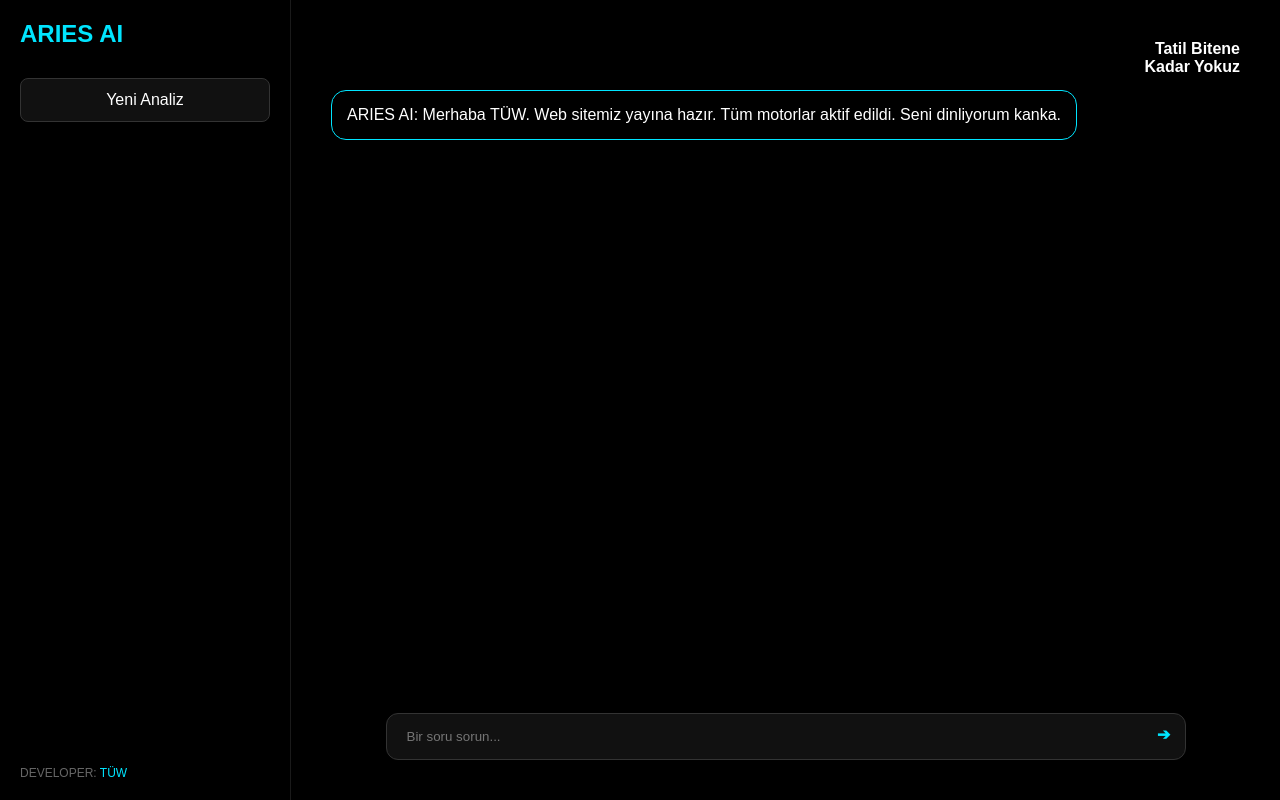
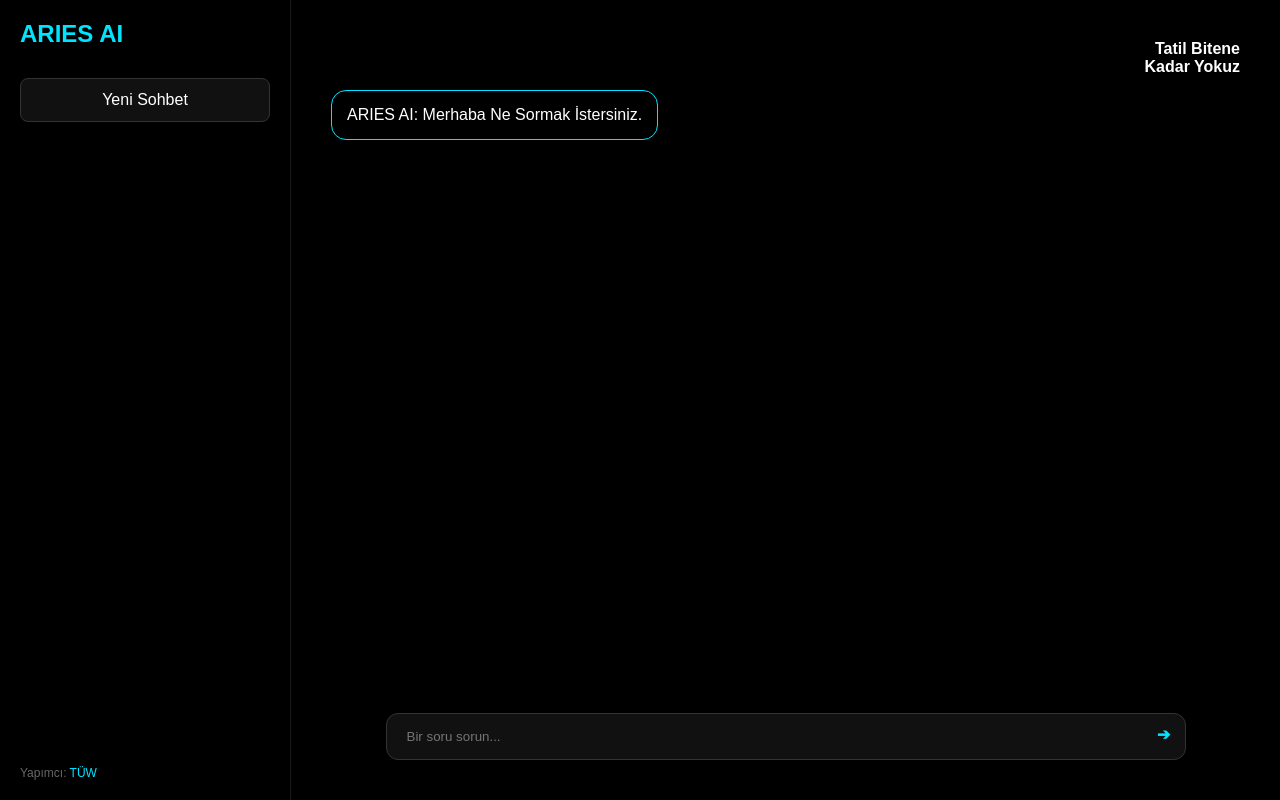
Before and after one commit to eymenasafsakalli0540-beep/aries, a Flask app: page / in a window 1280 px wide. Run offline with Flask 3, Linux system fonts and the light colour scheme.

Commit message:
Update index.html

```diff
--- a/templates/index.html
+++ b/templates/index.html
@@ -28,16 +28,16 @@
     <div id="sidebar">
         <div>
             <div class="logo">ARIES AI</div>
-            <div class="yeni-analiz" onclick="location.reload()">Yeni Analiz</div>
+            <div class="yeni-analiz" onclick="location.reload()">Yeni Sohbet</div>
         </div>
-        <div class="dev">DEVELOPER: <span style="color:#00e5ff">TÜW</span></div>
+        <div class="dev">Yapımcı: <span style="color:#00e5ff">TÜW</span></div>
     </div>
 
     <div id="main">
         <div class="tatil-yazi">Tatil Bitene<br>Kadar Yokuz</div>
 
         <div class="mesaj-alani" id="chat">
-            <div class="mesaj-balonu">ARIES AI: Merhaba TÜW. Web sitemiz yayına hazır. Tüm motorlar aktif edildi. Seni dinliyorum kanka.</div>
+            <div class="mesaj-balonu">ARIES AI: Merhaba Ne Sormak İstersiniz.</div>
         </div>
 
         <div class="input-container">
```
